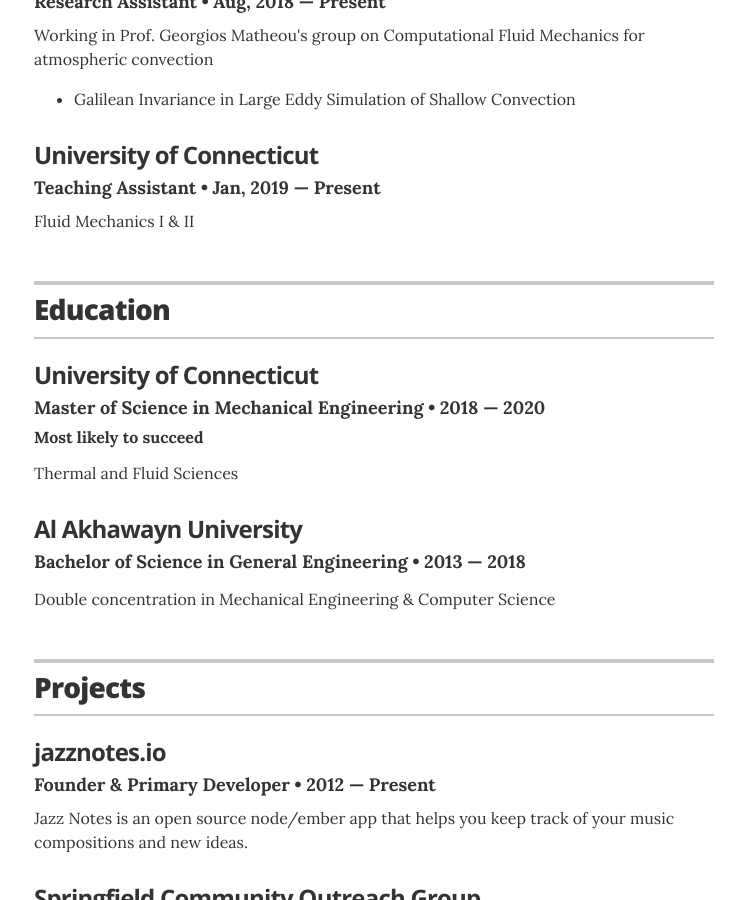
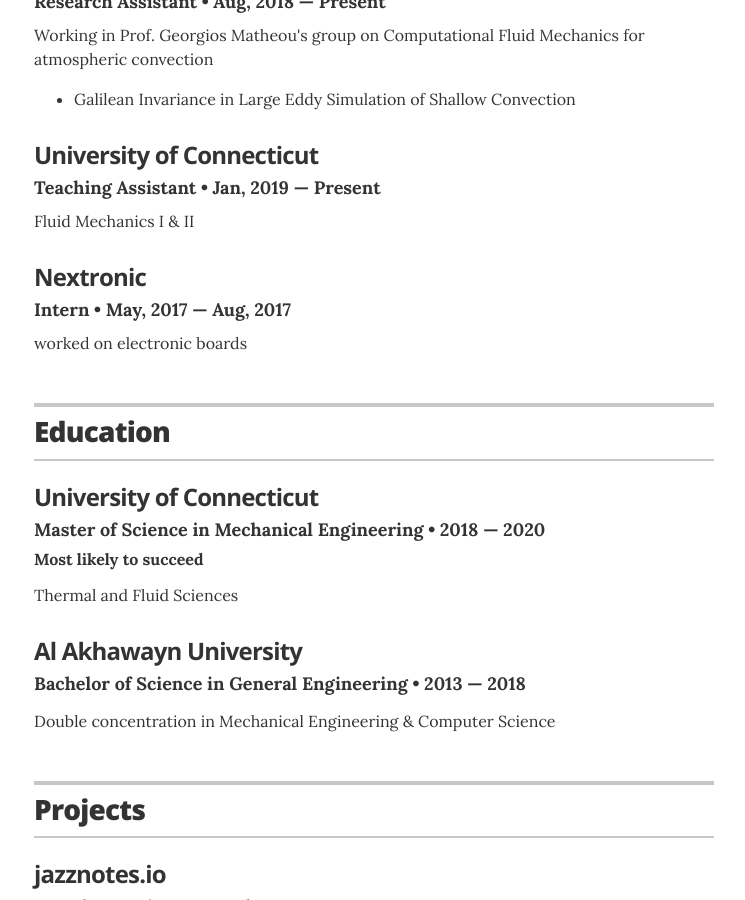
Before and after one commit to oumaimaLam/oumaimaLam.github.io, a Jekyll site: the page built from index.html, in a window 1280 px wide and 900 px high, scrolled down 605 px. Shown: the whole window, without its empty margins (266-1011 px from the left). Built offline with Jekyll 4.4.1, drawn with Linux system fonts in a browser that asks for light colours.

Commit message:
Update experience.yml

```diff
--- a/_data/experience.yml
+++ b/_data/experience.yml
@@ -11,3 +11,10 @@
   position: Teaching Assistant
   duration: Jan, 2019 &mdash; Present
   summary: Fluid Mechanics I & II
+
+
+# Intern
+- company: Nextronic
+  position: Intern
+  duration: May, 2017 &mdash; Aug, 2017
+  summary: worked on electronic boards
```
